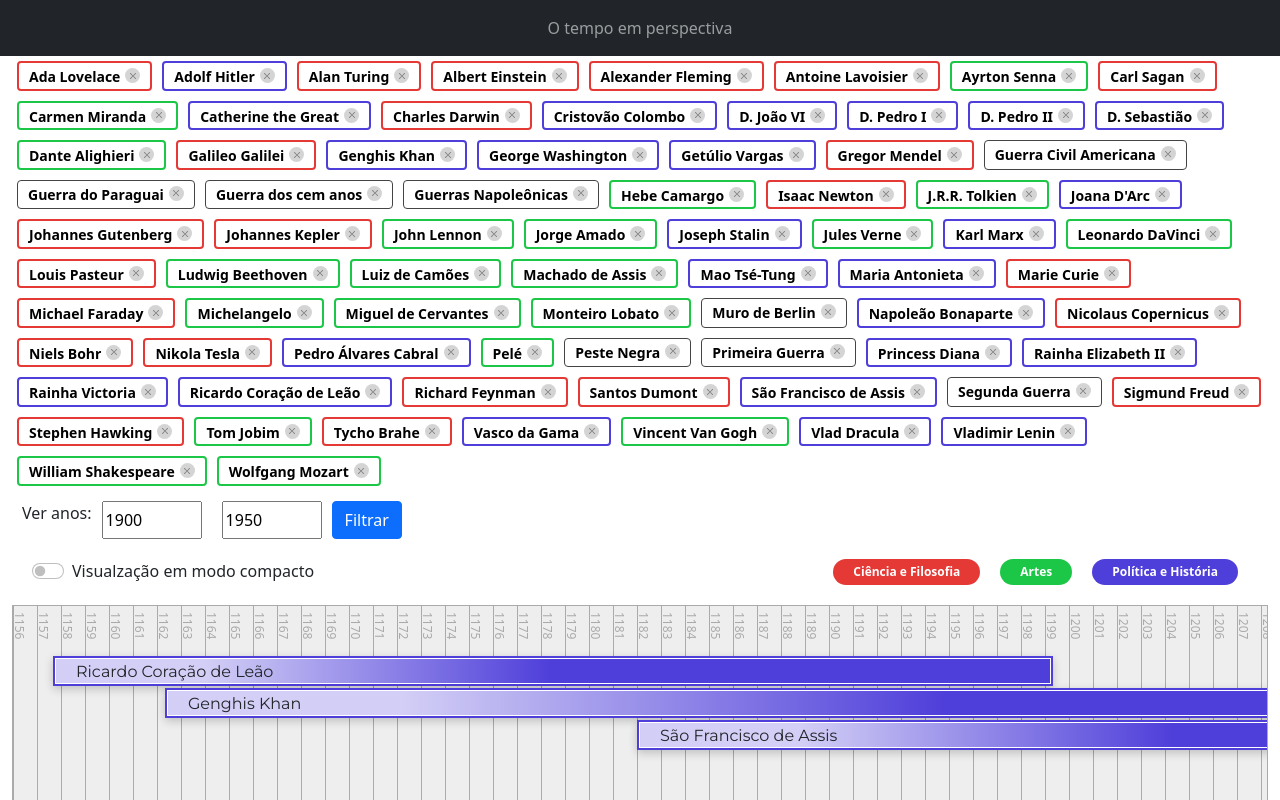
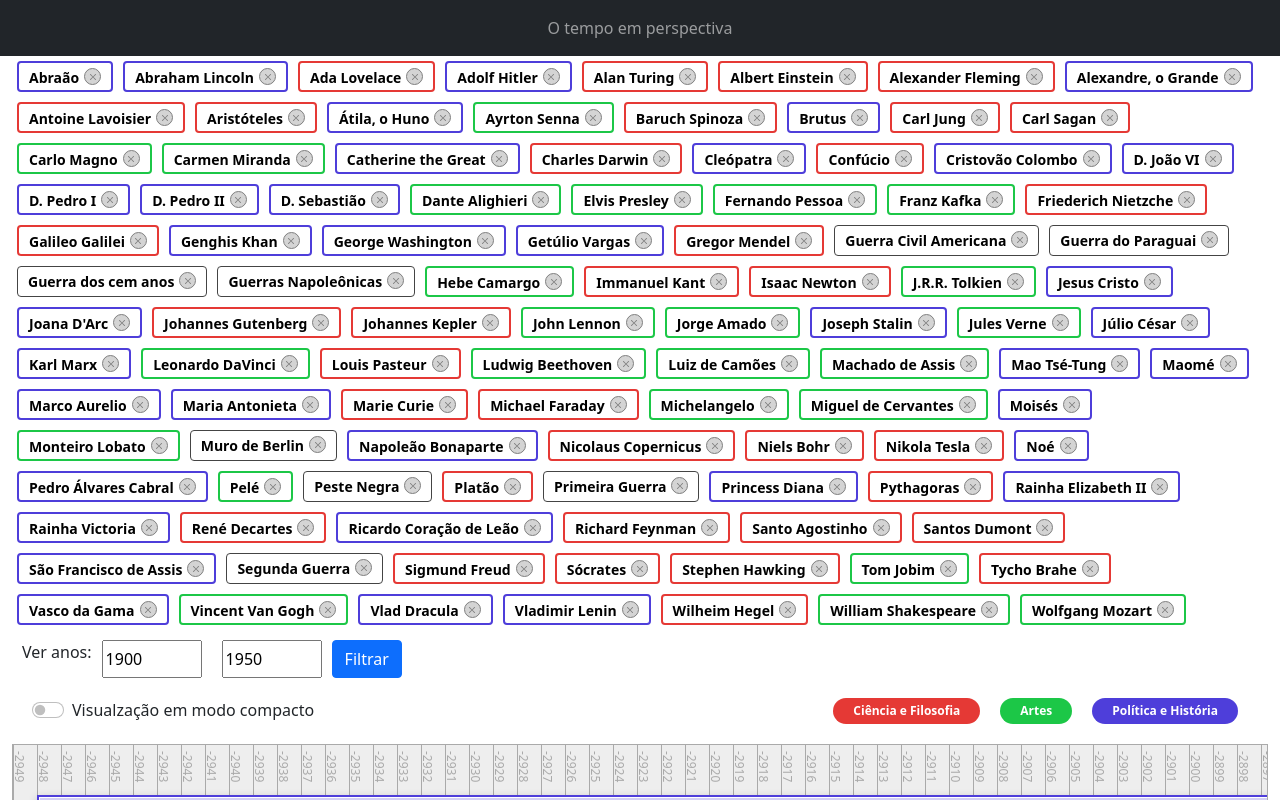
Before and after one commit to paulovelho/nrt-time-in-perspective, a plain HTML site: page index.html in a window 1280 px wide. Shown: the top 800 px of the page. Drawn offline with Linux system fonts and the light colour scheme.

Commit message:
last review before hiatus

```diff
--- a/css/style.css
+++ b/css/style.css
@@ -14,13 +14,15 @@ main > .container {
 	padding: 7px 20px;
 }
 
-.life-chip .btn-close {
+.btn-close.life-rm {
 	background-color: #AAA;
 	width: 12px;
 	height: 12px;
 	border-radius: 10px;
 	font-size: 6px;
 	margin-left: 5px;
+	color: #000;
+	border: 1px solid #000;
 }
 
 .year-limit {
--- a/js/data/arts.json
+++ b/js/data/arts.json
@@ -18,5 +18,9 @@
 	"cmiranda": ["Carmen Miranda", 190902, 195508],
 	"tomjobim": ["Tom Jobim", 192701, 199412],
 	"monteiro-lobato": ["Monteiro Lobato", 188204, 194807],
+	"kafka": ["Franz Kafka", 188307, 192406],
+	"pessoa": ["Fernando Pessoa", 188806, 193511],
+	"magno": ["Carlo Magno", 748, 814],
+	"elvis": ["Elvis Presley", 193501, 197708],
 	"lennon": ["John Lennon", 194010, 198012]
 }
--- a/js/data/politics.json
+++ b/js/data/politics.json
@@ -23,5 +23,17 @@
 	"vargas": ["Getúlio Vargas", 188204, 195408],
 	"coracaoleao": ["Ricardo Coração de Leão", 115709, 119904],
 	"assis": ["São Francisco de Assis", 1182, 122610],
+	"cleopatra": ["Cleópatra", -69, -30],
+	"marco-aurelio": ["Marco Aurelio", 121, 180],
+	"noah": ["Noé", -2948, -1998],
+	"abraham": ["Abraão", -2167, -1992],
+	"lincoln": ["Abraham Lincoln", 1809, 1865],
+	"moses": ["Moisés", -1391, -1271],
+	"jesus": ["Jesus Cristo", 4, 36],
+	"brutus": ["Brutus", -85, -42],
+	"caesar": ["Júlio César", -100, -44],
+	"atila": ["Átila, o Huno", 400, 453],
+	"alexander": ["Alexandre, o Grande", -356, -323],
+	"maome": ["Maomé", 570, 632],
 	"dracula": ["Vlad Dracula", 1431, 147612]
 }
--- a/js/data/science.json
+++ b/js/data/science.json
@@ -21,5 +21,17 @@
 	"kepler": ["Johannes Kepler", 157112, 163011],
 	"gutenberg": ["Johannes Gutenberg", 1398, 1468],
 	"sdumont": ["Santos Dumont", 187307, 193207],
-	"lavoisier": ["Antoine Lavoisier", 174308, 179405]
+	"lavoisier": ["Antoine Lavoisier", 174308, 179405],
+	"spinoza": ["Baruch Spinoza", 163211, 167702],
+	"hegel": ["Wilheim Hegel", 177008, 183111],
+	"jung": ["Carl Jung", 187507, 196106],
+	"kant": ["Immanuel Kant", 172404, 180402],
+	"decartes": ["René Decartes", 159603, 165002],
+	"confucio": ["Confúcio", 551, 479],
+	"pythagoras": ["Pythagoras", -570, -495],
+	"plato": ["Platão", -428, -348],
+	"socrates": ["Sócrates", -470, -399],
+	"agostinho": ["Santo Agostinho", 354, 430],
+	"aristotle": ["Aristóteles", -384, -322],
+	"nietzche": ["Friederich Nietzche", 184415, 190025]
 }
--- a/js/eon-board.js
+++ b/js/eon-board.js
@@ -62,13 +62,18 @@ class EonBoard {
 		});
 	}
 	createLifeBadge = (life, index) => {
-		let removeBtn = $(document.createElement('button'));
-		removeBtn.addClass('btn-close');
-		removeBtn.click(() => this.remove(life));
+		let removeBtn = this.getRemoveBtn(life);
 		let $lifeChip = $(document.createElement('span'));
 		$lifeChip.addClass('life-chip').addClass('badge').addClass(life.type);
 		$lifeChip.html(life.name).append(removeBtn);
 		return $lifeChip;
+	}
+
+	getRemoveBtn = (life) => {
+		let removeBtn = $(document.createElement('button'));
+		removeBtn.addClass('btn-close').addClass('life-rm');
+		removeBtn.click(() => this.remove(life));
+		return removeBtn;
 	}
 
 	populate = () => {
@@ -108,8 +113,12 @@ class EonBoard {
 		let $life = $(document.createElement('span'));
 		$life.addClass('life-caption').html(life.name);
 		$life.css({width: (w-4), height: (h-4) });
+		if(life.type != "events") {
+			let rmBtn = this.getRemoveBtn(life);
+			$life.append(rmBtn);
+		}
+
 		$($lifeContainer).append($life);
-
 		return $lifeContainer;
 	}
 
--- a/js/life.js
+++ b/js/life.js
@@ -25,7 +25,7 @@ class Life {
 
 	getCaption = () => {
 		let age = Math.floor(this.ageInMonths()/12);
-		return this.name + " ("+this.bornYear+" - "+this.deathYear+", "+age+" anos)";
+		return this.name + " ("+this.bornYear+" ~ "+this.deathYear+", "+age+" anos)";
 	}
 
 	getWidth = () => {
```
Also changed, not shown: js/data/humanities.json (deleted), js/data/literature.json (deleted).
